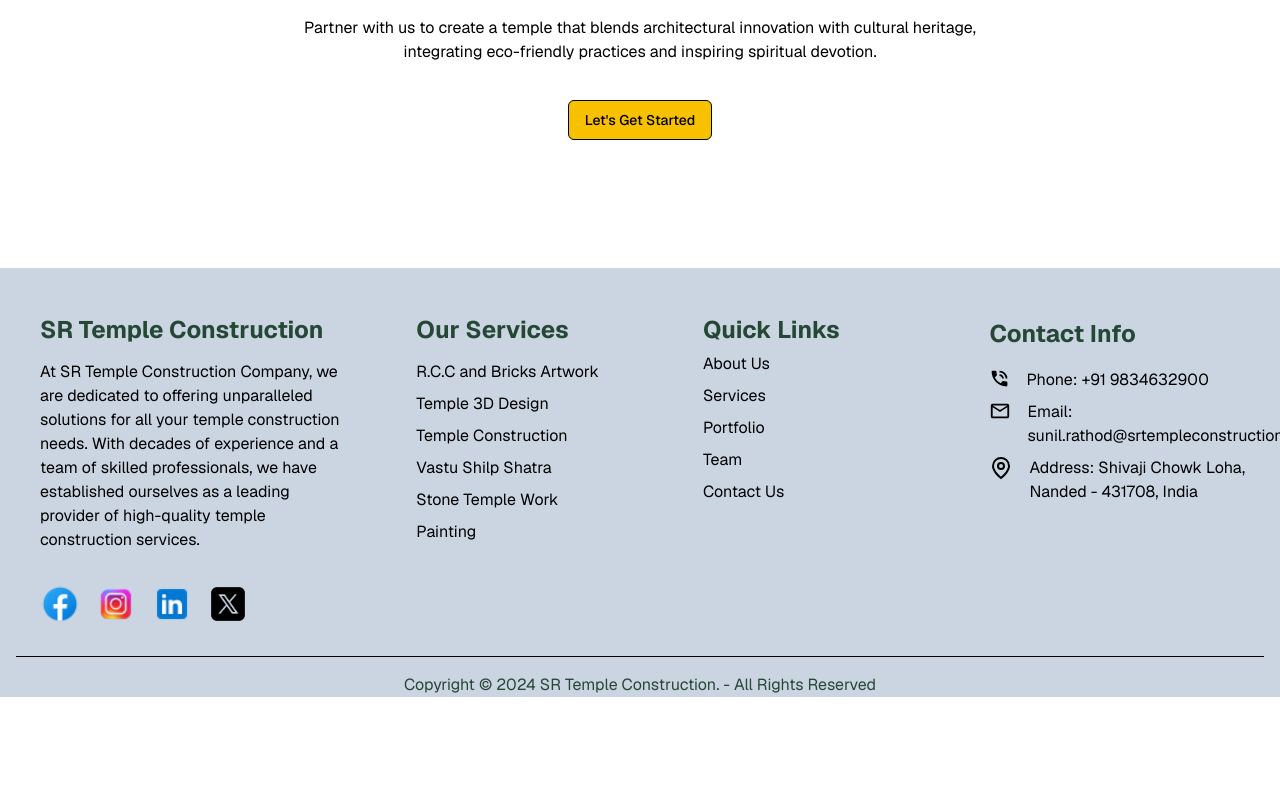
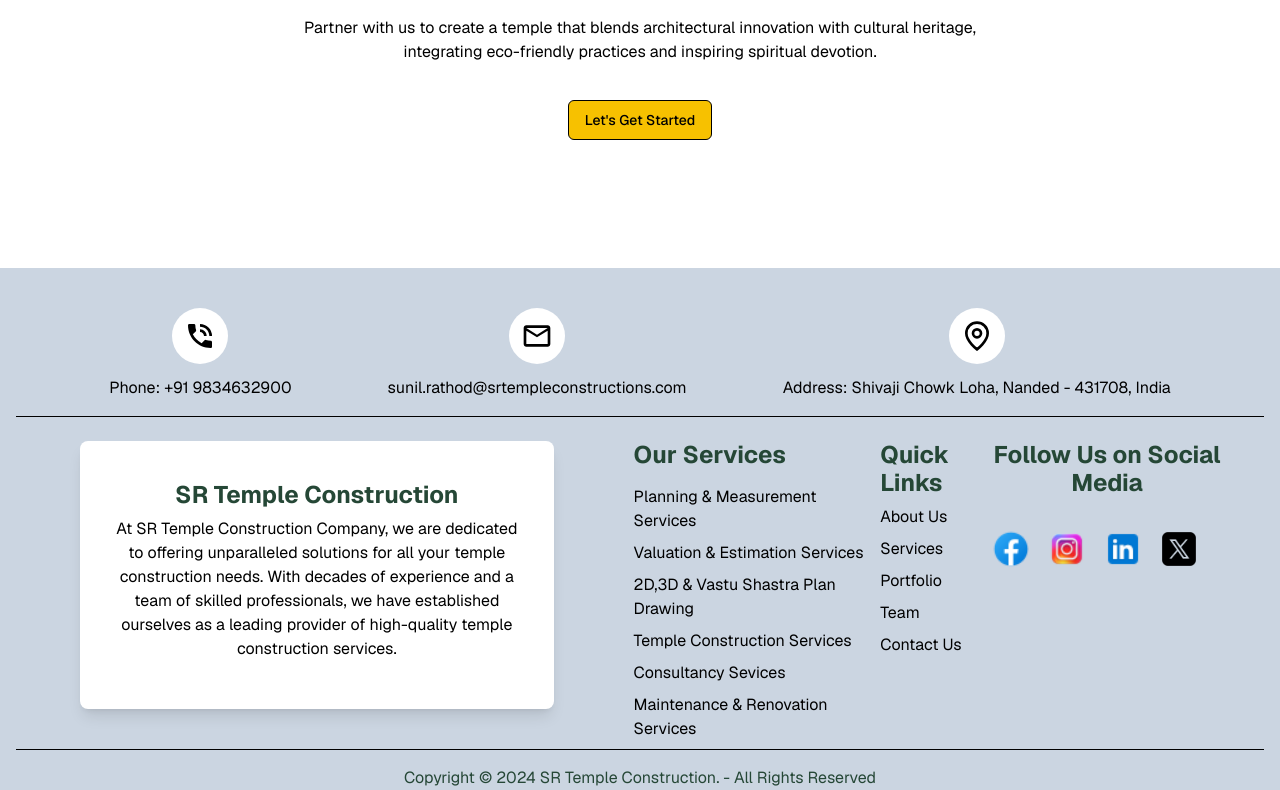
Before and after one commit to Vionsys-Official/sr-temple, a Next.js app: page / in a window 1280 px wide. Shown: the part 4215-5005 px from the top of the page. Before the commit the page ends 4912 px from the top, so only its background shows below. Built offline with nearby package versions, Linux system fonts and the light colour scheme.

Commit message:
Changes in Footer and Navbar

```diff
--- a/src/app/ui/footer/Footer.tsx
+++ b/src/app/ui/footer/Footer.tsx
@@ -11,58 +11,92 @@ import Twitter from '../../../../public/assets/socialicons/Twitter4.png';
 
 function Footer() {
   return (
-
-    <footer className="px-4 w-[100vw]  overflow-hidden bg-slate-300 text-black z-10">
+    <footer className="px-4 w-[100vw] overflow-hidden bg-slate-300  z-10 text-black">
       {/* Footer Content */}
       <div className="bg-transparent py-5 overflow-hidden " />
-      <div className="flex md:flex-row flex-col gap-3 py-2">
-        <div className="flex-1  justify-center text-center md:w-[34%] w-full">
-          <div className="w-full flex md:px-6 pb-2">
-            <Link href="/about" className="flex text-start  text-gray md:text-SubHeading text-xl font-bold">SR Temple Construction</Link>
+      <div className="flex flex-col gap-4">
+        <div className="flex md:flex-row flex-col md:gap-24 gap-4 justify-center items-center w-full md:px-20 px-2 ">
+          <div className="flex flex-col gap-3 justify-center items-center ">
+            <div className="p-3 bg-white rounded-full">
+              <MdPhoneInTalk
+                size={21}
+                className="w-8 h-8"
+              />
             </div>
-          <div className="w-full">
-            <p className="flex text-base text-start md:px-6 md:w-[90%] w-full py-2">
+            <div className="">
+              <span>
+                {' '}
+                Phone: +91 9834632900
+              </span>
+            </div>
+          </div>
+          <div className="flex flex-col  gap-3 justify-center items-center">
+            <div className="p-3 bg-white rounded-full">
+              <MdOutlineMail size={22} className="w-8 h-8" />
+            </div>
+            <div>
+              <span className="text-wrap flex  ">
+
+                sunil.rathod@srtempleconstructions.com
+              </span>
+            </div>
+          </div>
+          <div className="flex flex-col gap-3 justify-center  items-center">
+            <div className="p-3 bg-white rounded-full">
+              <GrLocation className="w-8 h-8" />
+            </div>
+            <div>
+              <span>
+                {' '}
+                Address: Shivaji Chowk Loha,
+                Nanded - 431708,
+                India
+              </span>
+            </div>
+          </div>
+        </div>
+        <hr />
+        <div className="flex md:flex-row flex-col md:gap-20 gap-4 md:pl-16 pl-0 py-2 ">
+
+          {/* Card for company info and social media links */}
+          <div className="md:w-[40%] w-full">
+            <div className="flex-1 justify-center items-center text-center md:w-auto w-full pb-2">
+              <div className="bg-white shadow-lg rounded-lg py-10 transform transition duration-300 ease-in-out hover:scale-105 hover:shadow-2xl">
+                <div className="w-full flex justify-center items-center sm:px-2">
+                  <Link href="/about" passHref>
+                    <div className="flex text-center text-gray md:text-SubHeading text-xl font-bold cursor-pointer">
+                      SR Temple Construction
+                    </div>
+                  </Link>
+                </div>
+                <div className="w-full flex justify-center items-center sm:px-2">
+                  <p className="text-base md:w-[90%] w-full py-2">
                     At SR Temple Construction Company, we are dedicated to offering unparalleled solutions for all your temple construction needs. With decades of experience and a team of skilled professionals, we have established ourselves as a leading provider of high-quality temple construction services.
                   </p>
                 </div>
-          <div className="flex gap-4  md:justify-start justify-center px-6 py-6">
-            <Link href=" ">
-              <Image src={Facebook} alt="Facebook" quality={100} width={40} height={40} />
-            </Link>
-            <Link href=" ">
-              <Image
-                src={Instagram}
-                alt="Instagram"
-                quality={100}
-                width={40}
-                height={40}
-              />
-            </Link>
-            <Link href=" ">
-              <Image src={LinkedIn} alt="LinkedIn" quality={100} width={40} height={40} />
-            </Link>
-            <Link href=" ">
-              <Image src={Twitter} alt="Twitter" quality={100} width={40} height={40} />
-            </Link>
+
               </div>
             </div>
+          </div>
+          {/* right side */}
+          <div className="md:w-[50%] w-full flex md:flex-row flex-col gap-4">
             {/* Our Services */}
-        <div className="flex-3 md:w-[22%] w-full text-start  flex flex-col col-span-2 gap-2">
-          <h3 className="md:text-SubHeading text-xl  text-gray font-bold mb-2">
+            <div className="flex-3 md:w-[50%] w-full text-start md:pl-0 pl-4 flex flex-col col-span-2 gap-2">
+              <h3 className="md:text-SubHeading text-xl text-gray font-bold mb-2">
                 Our Services
               </h3>
               <div className="grid grid-cols-1 gap-2 text-base">
-            <Link href=" "> R.C.C and Bricks Artwork </Link>
-            <Link href=" ">Temple 3D Design</Link>
-            <Link href=" ">Temple Construction</Link>
-            <Link href=" ">Vastu Shilp Shatra</Link>
-            <Link href=" ">Stone Temple Work</Link>
-            <Link href=" ">Painting</Link>
+                <Link href=" ">Planning & Measurement Services </Link>
+                <Link href=" ">Valuation & Estimation Services</Link>
+                <Link href=" ">2D,3D & Vastu Shastra Plan Drawing</Link>
+                <Link href=" ">Temple Construction Services</Link>
+                <Link href=" ">Consultancy Sevices</Link>
+                <Link href=" ">Maintenance & Renovation Services</Link>
               </div>
             </div>
-
-        <div className="flex-3 text-start  md:w-[22%] w-full">
-          <h3 className="md:text-SubHeading text-xl  text-gray font-bold mb-2">
+            {/* quick links */}
+            <div className="flex-3 text-start md:w-[20%] w-full md:pl-0 pl-4">
+              <h3 className="md:text-SubHeading text-xl text-gray font-bold mb-2">
                 Quick Links
               </h3>
               <div className="grid grid-cols-1 gap-2 text-base ">
@@ -73,49 +107,36 @@ function Footer() {
                 <Link href="/contact" className="hover:text-blue-700 hover-font-bold">Contact Us</Link>
               </div>
             </div>
+            {/* social media links */}
+            <div className="flex flex-col ">
+              <div className="w-full md:text-center text-start md:pl-0 pl-4">
+                <h1 className="md:text-SubHeading text-xl text-gray font-bold mb-2">
+                  Follow Us on Social Media
+                </h1>
 
-        {/* Contact */}
-        <div className="flex-4 md:w-[22%] w-full">
-          <div className=" text-start  col-span-2 flex flex-col  gap-2">
-            <h3 className=" md:text-SubHeading text-gray font-bold mb-2">
-              <Link href=" ">Contact Info</Link>
-            </h3>
-            <div className="flex flex-col md:justify-center gap-2 text-base">
-              <div className="flex  gap-2">
-                <div>
-                  <MdPhoneInTalk size={21} className="mr-2" />
               </div>
-                <span>
-                  {' '}
-                  Phone: +91 9834632900
-                </span>
-              </div>
-              <div className="flex gap-2">
-                <div>
-                  {' '}
-                  <MdOutlineMail size={22} className="mr-2" />
-                </div>
-                <span> Email: sunil.rathod@srtempleconstructions.com</span>
-              </div>
-              <div className="flex  gap-2">
-                <div>
-                  <GrLocation className="w-6 h-6 flex-shrink-0 mr-2" />
-                </div>
-                <span>
-                  Address: Shivaji Chowk Loha,
-                  Nanded - 431708,
-                  India
-
-                </span>
-              </div>
+              <div className="flex gap-4 md:justify-center  text-start md:pl-0 pl-4 md:px-6 py-6">
+                <Link href="/" passHref>
+                  <Image src={Facebook} alt="Facebook" quality={100} width={40} height={40} className="cursor-pointer" />
+                </Link>
+                <Link href="/" passHref>
+                  <Image src={Instagram} alt="Instagram" quality={100} width={40} height={40} className="cursor-pointer" />
+                </Link>
+                <Link href="/" passHref>
+                  <Image src={LinkedIn} alt="LinkedIn" quality={100} width={40} height={40} className="cursor-pointer" />
+                </Link>
+                <Link href="/" passHref>
+                  <Image src={Twitter} alt="Twitter" quality={100} width={40} height={40} className="cursor-pointer" />
+                </Link>
               </div>
             </div>
           </div>
 
         </div>
+      </div>
       <hr />
-      <div className="text-center  relative flex justify-center items-center pt-4 ">
-        <p className=" text-gray">
+      <div className="text-center relative flex justify-center items-center pt-4 ">
+        <p className="text-gray">
           {' '}
           Copyright &#169; 2024 SR Temple Construction. - All Rights Reserved
         </p>
--- a/src/app/ui/navbar/ResponsiveMenu.tsx
+++ b/src/app/ui/navbar/ResponsiveMenu.tsx
@@ -25,7 +25,7 @@ const ResponsiveMenu: React.FC<Props> = ({ showMenu, closeMenu }) => {
     return (
         <div className={`${showMenu ? 'top-14 md:hidden' : 'hidden'} fixed w-full overflow-x-hidden z-50 bg-white h-[50vh] flex items-center justify-center py-6 border-b shadow-md`}>
             <NavigationMenu>
-                <NavigationMenuList className="flex flex-col gap-4">
+                <NavigationMenuList className="flex flex-col md:gap-4 gap-2">
                     {/* Home section */}
                     <NavigationMenuItem>
                         <Link href="/" passHref>
```
Lines whose indentation alone changed are shown as unchanged.
